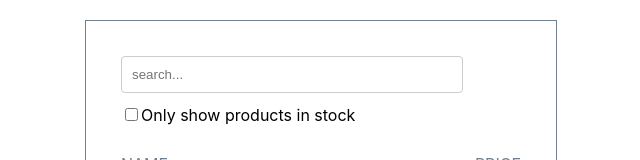
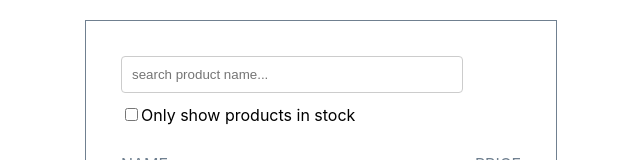
Before and after one commit to nicoleelazar/react-data-table-search, a React (Create React App) app: page / in a window 1280 px wide. Shown: the top 160 px of the page, without its empty margins (319-959 px from the left). Built offline with nearby package versions, Linux system fonts and the light colour scheme.

Commit message:
add filter list functionality

```diff
--- a/src/components/ContainProductTable.js
+++ b/src/components/ContainProductTable.js
@@ -14,11 +14,18 @@ export default class ContainProductTable extends Component {
         }
 
         this.handleStock = this.handleStock.bind(this)
+        this.handleFilter = this.handleFilter.bind(this)
     }
 
-    handleStock(inStockOnly) {
+    handleStock(checkboxInput) {
         this.setState ({
-           inStockOnly: inStockOnly
+           inStockOnly: checkboxInput
+        })
+    }
+
+    handleFilter(textInput) {
+        this.setState ({
+            filterText: textInput
         })
     }
 
@@ -30,12 +37,12 @@ export default class ContainProductTable extends Component {
             <div className="container">
                 <SearchBar
                     // passing down state as props
-                     inStockOnly = {this.state.inStockOnly}
+                     inStockOnly = {this.state.inStockOnly}  filterText={this.state.filterText}
 
                     // passing down method as props
-                    onStockChange={this.handleStock}
+                    onStockChange={this.handleStock} onTextInput={this.handleFilter}
                 />
-                <ProductTable  inStockOnly={this.state.inStockOnly} />
+                <ProductTable  inStockOnly={this.state.inStockOnly} filterText={this.state.filterText}/>
 
             </div>
         )
--- a/src/components/ProductTable.js
+++ b/src/components/ProductTable.js
@@ -7,18 +7,29 @@ import Data from '../data/Data.json'
 export default class ProductTable extends Component {
     render() {
 
-        const { inStockOnly } = this.props
+        const { inStockOnly, filterText } = this.props
 
         let rows = [];
         let previousCategory;
+        // let nameToTest = dataDetails.name
+        let caseInsensitive = new RegExp(filterText, 'i')
 
-        Data.forEach(dataDetails => {
+
+        Data.forEach((dataDetails) => {
+
+            // The below doesn't work with Turkish Case words, so used .test method instead
+            // if( nameToTest.toLowerCase().indexOf(filterText) === -1 ) {
+            //     return
+            // }
+
+            if (!caseInsensitive.test(dataDetails.name) ) {
+                return
+            }
 
             //if checked & product is not in stock
             if(inStockOnly && !dataDetails.stocked) {
                 return
             }
-
 
             if (dataDetails.category !== previousCategory) {
                 rows.push(
@@ -31,16 +42,7 @@ export default class ProductTable extends Component {
             )
 
             previousCategory = dataDetails.category;
-
-
-
-            // console.log (dataDetails.stocked)
          })
-
-
-
-
-
 
 
         return (
@@ -50,9 +52,7 @@ export default class ProductTable extends Component {
                     <div className="titles">Price</div>
                 </div>
 
-
                 <div> {rows} </div>
-
 
             </div>
         )
--- a/src/components/SearchBar.js
+++ b/src/components/SearchBar.js
@@ -6,6 +6,7 @@ export default class SearchBar extends Component {
         super(props)
 
         this.handleStock = this.handleStock.bind(this)
+        this.handleFilter = this.handleFilter.bind(this)
 
     }
 
@@ -14,19 +15,21 @@ export default class SearchBar extends Component {
         this.props.onStockChange(event.target.checked)
     }
 
-
+    handleFilter(event) {
+        this.props.onTextInput(event.target.value)
+    }
 
 
     render() {
 
 
-        const { inStockOnly } = this.props
+        const { inStockOnly, filterText } = this.props
 
 
         return (
             <form className="search-bar">
                 <label>
-                    <input className="input-field" type="text" placeholder="search..."  />
+                    <input className="input-field" type="text" placeholder="search product name..." value={filterText} onChange={this.handleFilter} />
                 </label>
 
                 <label>
```
